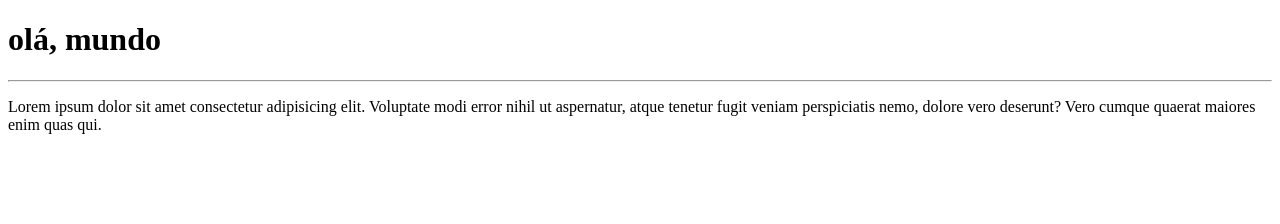
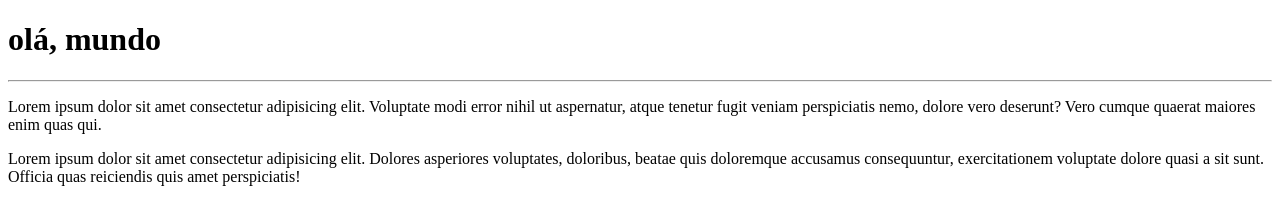
Before and after one commit to LucasMiguel822/Ola-Mundo, a plain HTML site: page site-exemplo/index.html in a window 1280 px wide. Drawn offline with Linux system fonts and the light colour scheme.

Commit message:
adicionei um paragrafo

```diff
--- a/site-exemplo/index.html
+++ b/site-exemplo/index.html
@@ -9,5 +9,6 @@
     <h1>olá, mundo</h1>
     <hr>
     <p>Lorem ipsum dolor sit amet consectetur adipisicing elit. Voluptate modi error nihil ut aspernatur, atque tenetur fugit veniam perspiciatis nemo, dolore vero deserunt? Vero cumque quaerat maiores enim quas qui.</p>
+    <p>Lorem ipsum dolor sit amet consectetur adipisicing elit. Dolores asperiores voluptates, doloribus, beatae quis doloremque accusamus consequuntur, exercitationem voluptate dolore quasi a sit sunt. Officia quas reiciendis quis amet perspiciatis!</p>
 </body>
 </html>
```
